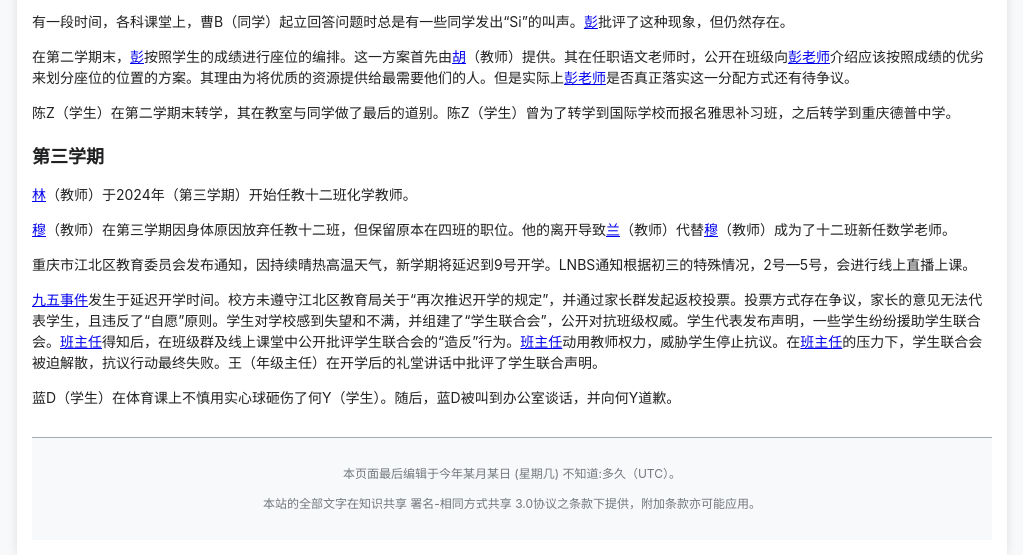
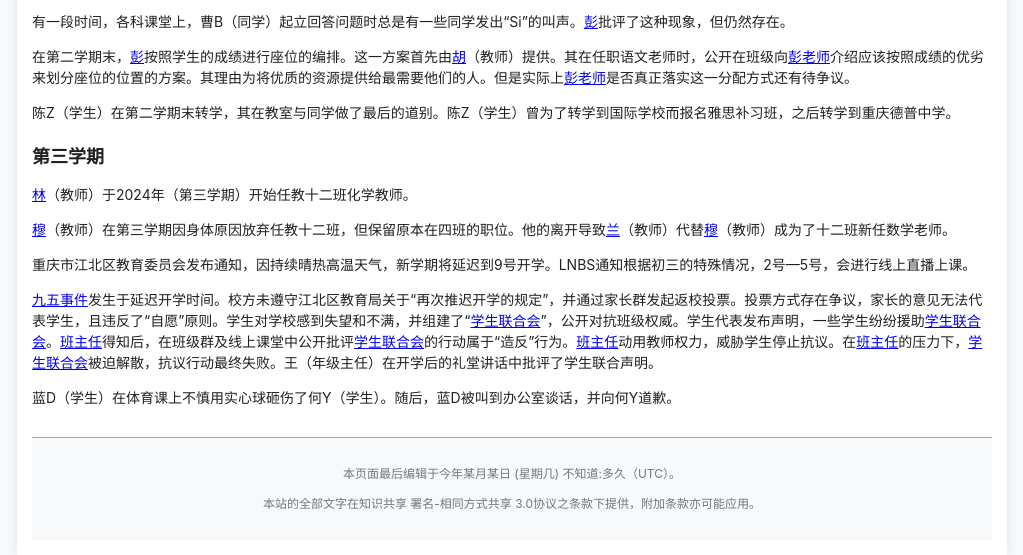
Before and after one commit to hljhlj121311/shierban.GitHub.io, a plain HTML site: page index.html in a window 1280 px wide. Shown: the part 6178-6733 px from the top of the page, without its empty margins (128-1151 px from the left). Drawn offline with Linux system fonts and the light colour scheme.

Commit message:
Update index.html

```diff
--- a/index.html
+++ b/index.html
@@ -692,7 +692,7 @@
 		<p><a href="https://lxj-github-io.pages.dev/">林</a>（教师）于2024年（第三学期）开始任教十二班化学教师。</p>
 		<p><a href="https://myp-github-io.pages.dev/" target="_blank">穆</a>（教师）在第三学期因身体原因放弃任教十二班，但保留原本在四班的职位。他的离开导致<a href="https://lp-github-io.pages.dev/">兰</a>（教师）代替<a href="https://myp-github-io.pages.dev/" target="_blank">穆</a>（教师）成为了十二班新任数学老师。</p>
 		<p>重庆市江北区教育委员会发布通知，因持续晴热高温天气，新学期将延迟到9号开学。LNBS通知根据初三的特殊情况，2号—5号，会进行线上直播上课。</p>
-		<p><a href="https://95shijian-github-io.pages.dev/">九五事件</a>发生于延迟开学时间。校方未遵守江北区教育局关于“再次推迟开学的规定”，并通过家长群发起返校投票。投票方式存在争议，家长的意见无法代表学生，且违反了“自愿”原则。学生对学校感到失望和不满，并组建了“学生联合会”，公开对抗班级权威。学生代表发布声明，一些学生纷纷援助学生联合会。<a href="https://penny-github-io-7sf.pages.dev/">班主任</a>得知后，在班级群及线上课堂中公开批评学生联合会的“造反”行为。<a href="https://penny-github-io-7sf.pages.dev/">班主任</a>动用教师权力，威胁学生停止抗议。在<a href="https://penny-github-io-7sf.pages.dev/">班主任</a>的压力下，学生联合会被迫解散，抗议行动最终失败。王（年级主任）在开学后的礼堂讲话中批评了学生联合声明。</p>
+		<p><a href="https://95shijian-github-io.pages.dev/">九五事件</a>发生于延迟开学时间。校方未遵守江北区教育局关于“再次推迟开学的规定”，并通过家长群发起返校投票。投票方式存在争议，家长的意见无法代表学生，且违反了“自愿”原则。学生对学校感到失望和不满，并组建了“<a href="https://xslhh-github-io.pages.dev/">学生联合会</a>”，公开对抗班级权威。学生代表发布声明，一些学生纷纷援助<a href="https://xslhh-github-io.pages.dev/">学生联合会</a>。<a href="https://penny-github-io-7sf.pages.dev/">班主任</a>得知后，在班级群及线上课堂中公开批评<a href="https://xslhh-github-io.pages.dev/">学生联合会</a>的行动属于“造反”行为。<a href="https://penny-github-io-7sf.pages.dev/">班主任</a>动用教师权力，威胁学生停止抗议。在<a href="https://penny-github-io-7sf.pages.dev/">班主任</a>的压力下，<a href="https://xslhh-github-io.pages.dev/">学生联合会</a>被迫解散，抗议行动最终失败。王（年级主任）在开学后的礼堂讲话中批评了学生联合声明。</p>
 		<p>蓝D（学生）在体育课上不慎用实心球砸伤了何Y（学生）。随后，蓝D被叫到办公室谈话，并向何Y道歉。</p>
 
         </table>
```
